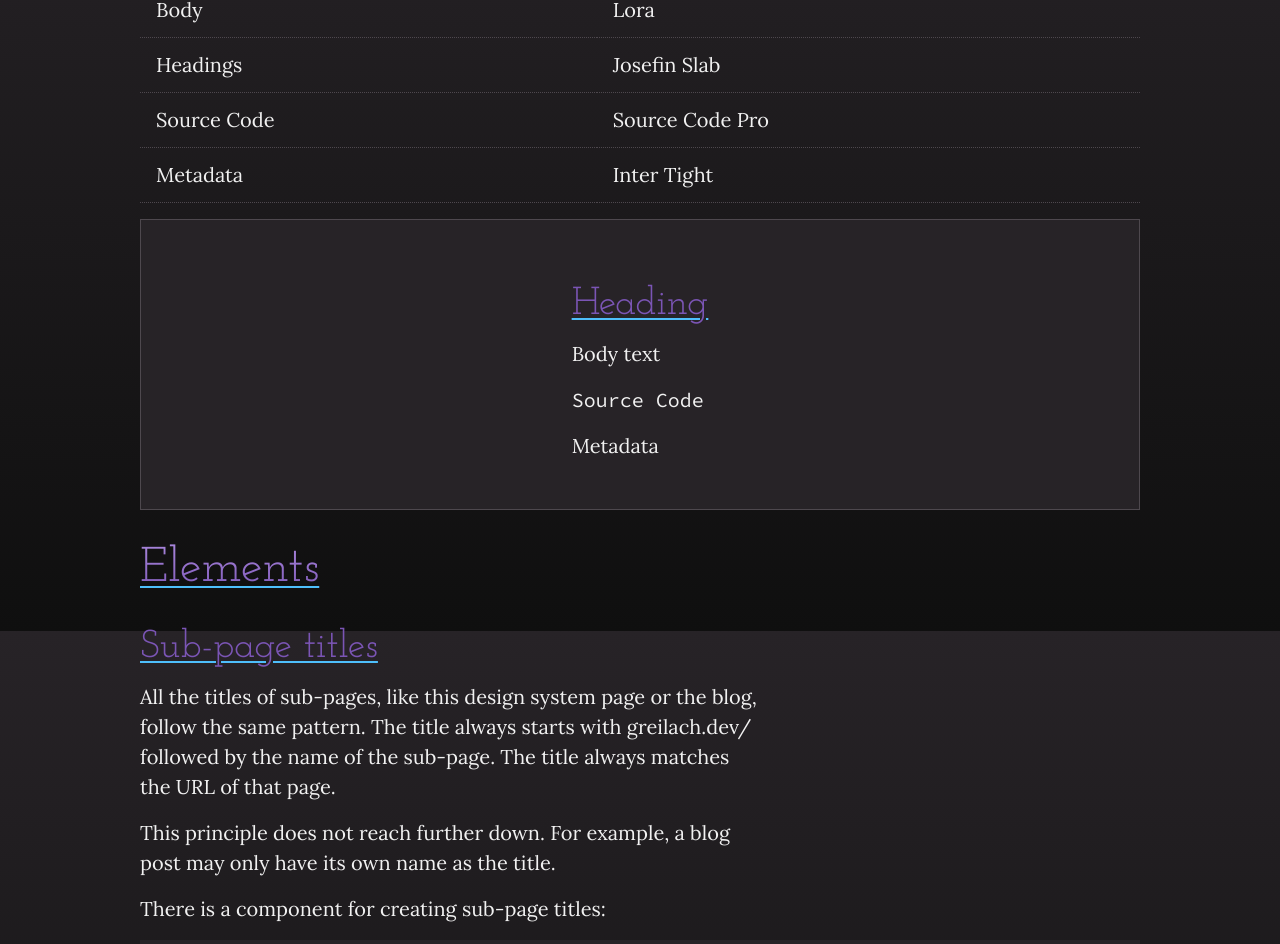
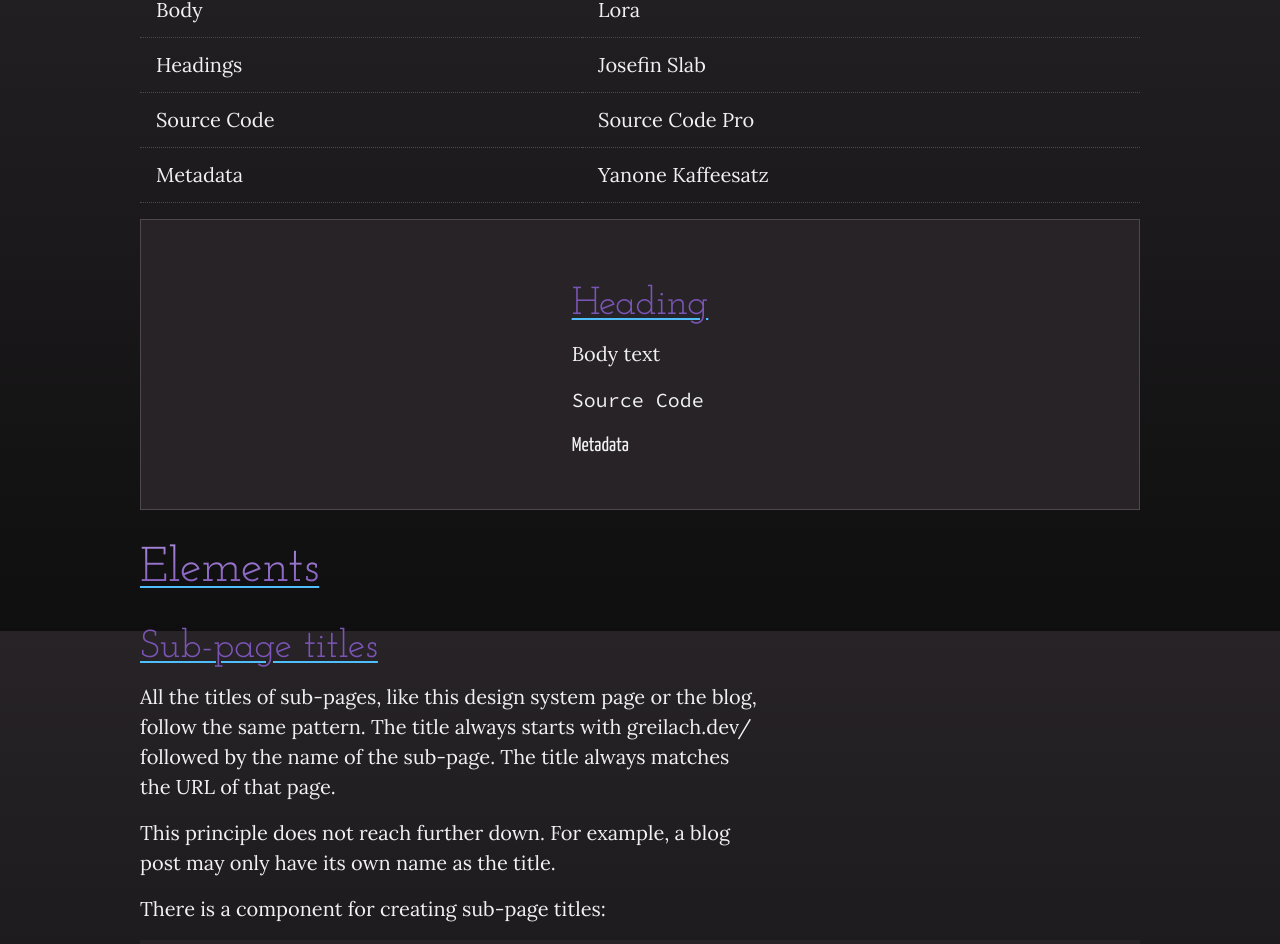
Before and after one commit to Frdnspnzr/greilach.dev, a Next.js app: page /design_system in a window 1280 px wide. Shown: the part 1769-2713 px from the top of the page. Built offline with nearby package versions, Linux system fonts and the light colour scheme.

Commit message:
Update metadata font

```diff
--- a/app/design_system/page.tsx
+++ b/app/design_system/page.tsx
@@ -80,7 +80,7 @@ export default async function Page() {
         </tr>
         <tr>
           <td>Metadata</td>
-          <td>Inter Tight</td>
+          <td>Yanone Kaffeesatz</td>
         </tr>
       </table>
       <Example>
@@ -89,7 +89,7 @@ export default async function Page() {
         <code>Source Code</code>
         <p
           style={{
-            fontFamily: "var(--font-inter-tight)",
+            fontFamily: "var(--font-yanone_kaffeesatz)",
             marginBlockStart: "var(--space-s)",
           }}
         >
--- a/app/layout.tsx
+++ b/app/layout.tsx
@@ -1,10 +1,10 @@
 import classNames from "classnames";
 import type { Metadata } from "next";
 import {
-  Inter_Tight,
   Josefin_Slab,
   Lora,
   Source_Code_Pro,
+  Yanone_Kaffeesatz
 } from "next/font/google";
 import "./theme/theme.scss";
 
@@ -17,9 +17,9 @@ const sourceCodePro = Source_Code_Pro({
   subsets: ["latin"],
   variable: "--font-source-code-pro",
 });
-const interTight = Inter_Tight({
+const yanoneKaffeesatz = Yanone_Kaffeesatz({
   subsets: ["latin"],
-  variable: "--font-inter_tight",
+  variable: "--font-yanone_kaffeesatz",
 });
 
 export default function RootLayout({
@@ -34,7 +34,7 @@ export default function RootLayout({
           lora.variable,
           josefinSlab.variable,
           sourceCodePro.variable,
-          interTight.variable
+          yanoneKaffeesatz.variable
         )}
       >
         <div className="container">{children}</div>
--- a/app/theme/typography.scss
+++ b/app/theme/typography.scss
@@ -110,7 +110,8 @@ a {
   }
 }
 
-pre, code {
+pre,
+code {
   font-family: var(--font-source-code-pro);
 }
 
@@ -136,7 +137,6 @@ table {
   td {
     padding-block: var(--space-xs);
   }
-
 
   tr:has(> th) {
     margin-block-end: var(--space-l);
@@ -170,10 +170,11 @@ li:hover::marker {
 
 .metadata {
   font-size: var(--font-step--1);
+  font-weight: 300;
 
   &,
   & > * {
-    font-family: var(--font-inter_tight);
+    font-family: var(--font-yanone_kaffeesatz);
   }
 
   h2 {
```
